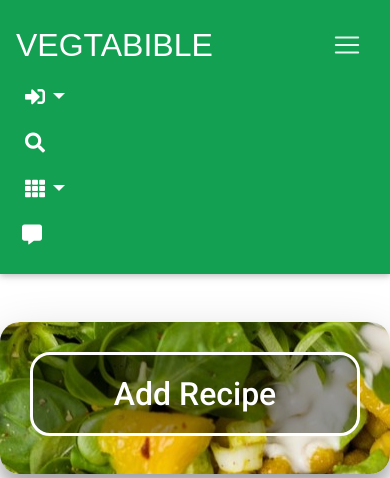
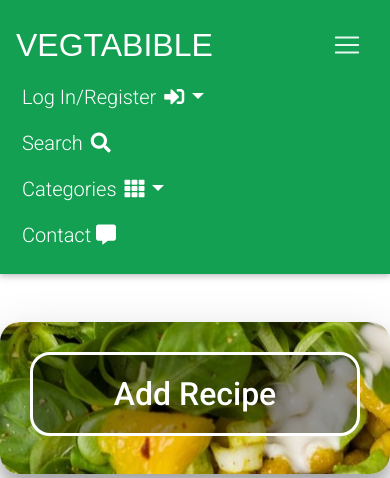
Before and after one commit to jonathanmeaney-lmk/Vegtabible_App, a Flask app: page /add_recipe in a window 390 px wide, after a click that opens the changed part. Shown: the top 478 px of the page. Run offline with Flask 2, Linux system fonts and the light colour scheme; data that the repository does not hold is empty; some libraries are stand-ins or nearby versions; some web fonts are replaced.

Commit message:
Add text to toggle navlinks for  small screens

```diff
--- a/templates/base.html
+++ b/templates/base.html
@@ -46,14 +46,14 @@
                         </li>
                         <!-- Add Recipe -->
                         <li class="nav-item">
-                            <a class="nav-link" href="{{ url_for('add_recipe') }}" aria-label="add recipe"><i class="fas fa-plus left"></i></a>
+                            <a class="nav-link" href="{{ url_for('add_recipe') }}" aria-label="add recipe"><span class="d-inline d-lg-none">Add Recipe </span><i class="fas fa-plus left"></i></a>
                         </li>
                         {% endif %}
                         {% if not session.user %}
                         <!-- Login / Register  -->
                         <li class="nav-item dropdown">
                             <a class="nav-link dropdown-toggle" id="navbarDropdownMenuLink-9" data-toggle="dropdown"
-                                aria-haspopup="true" aria-expanded="false" aria-label="user pop menu"><i class="fas fa-sign-in-alt"></i></a>
+                                aria-haspopup="true" aria-expanded="false" aria-label="user pop menu"><span class="d-inline d-lg-none">Log In/Register </span><i class="fas fa-sign-in-alt"></i></a>
                             <!-- Popup Menu Items-->
                             <div class="dropdown-menu dropdown-pink" aria-labelledby="navbarDropdownMenuLink-7">
                                 <a class="dropdown-item" href="{{ url_for('login') }}">Log In</a>
@@ -63,14 +63,16 @@
                         {% endif %}
                         <!-- Search Recipe -->
                         <li class="nav-item">
-                            <a class="nav-link" href="{{ url_for('search_page') }}" aria-label="search recipe"><i class="fas fa-search left"></i></a>
+                            <a class="nav-link" href="{{ url_for('search_page') }}" aria-label="search recipe"><span class="d-inline d-lg-none">Search </span><i class="fas fa-search left"></i></a>
                         </li>
                         <!-- Category Popup Menu -->
                         <li class="nav-item dropdown">
                             <a class="nav-link dropdown-toggle" id="navbarDropdownMenuLink-7" data-toggle="dropdown"
-                                aria-haspopup="true" aria-expanded="false" aria-label="categories pop-up menu"><i class="fas fa-th"></i></a>
+                                aria-haspopup="true" aria-expanded="false" aria-label="categories pop-up menu"><span class="d-inline d-lg-none">Categories </span><i class="fas fa-th"></i></a>
                             <!-- Popup Menu Items-->
                             <div class="dropdown-menu dropdown-pink" aria-labelledby="navbarDropdownMenuLink-7">
+                                <div class="dropdown-item">Categories</div>
+                                <div class="dropdown-divider"></div>
                                 <a class="dropdown-item" href="/categories/asian">Asian</a>
                                 <a class="dropdown-item" href="/categories/american">American</a>
                                 <a class="dropdown-item" href="/categories/mediterranean">Mediterranean</a>
@@ -80,7 +82,7 @@
                             </div>
                         </li>
                         <li class="nav-item">
-                            <a class="nav-link" href="{{ url_for('contact') }}" aria-label="contact"><i class="fa fa-comment-alt"></i></a>
+                            <a class="nav-link" href="{{ url_for('contact') }}" aria-label="contact"><span class="d-inline d-lg-none">Contact </span><i class="fa fa-comment-alt"></i></a>
                         </li>
                     </ul>
                 </div>
```
